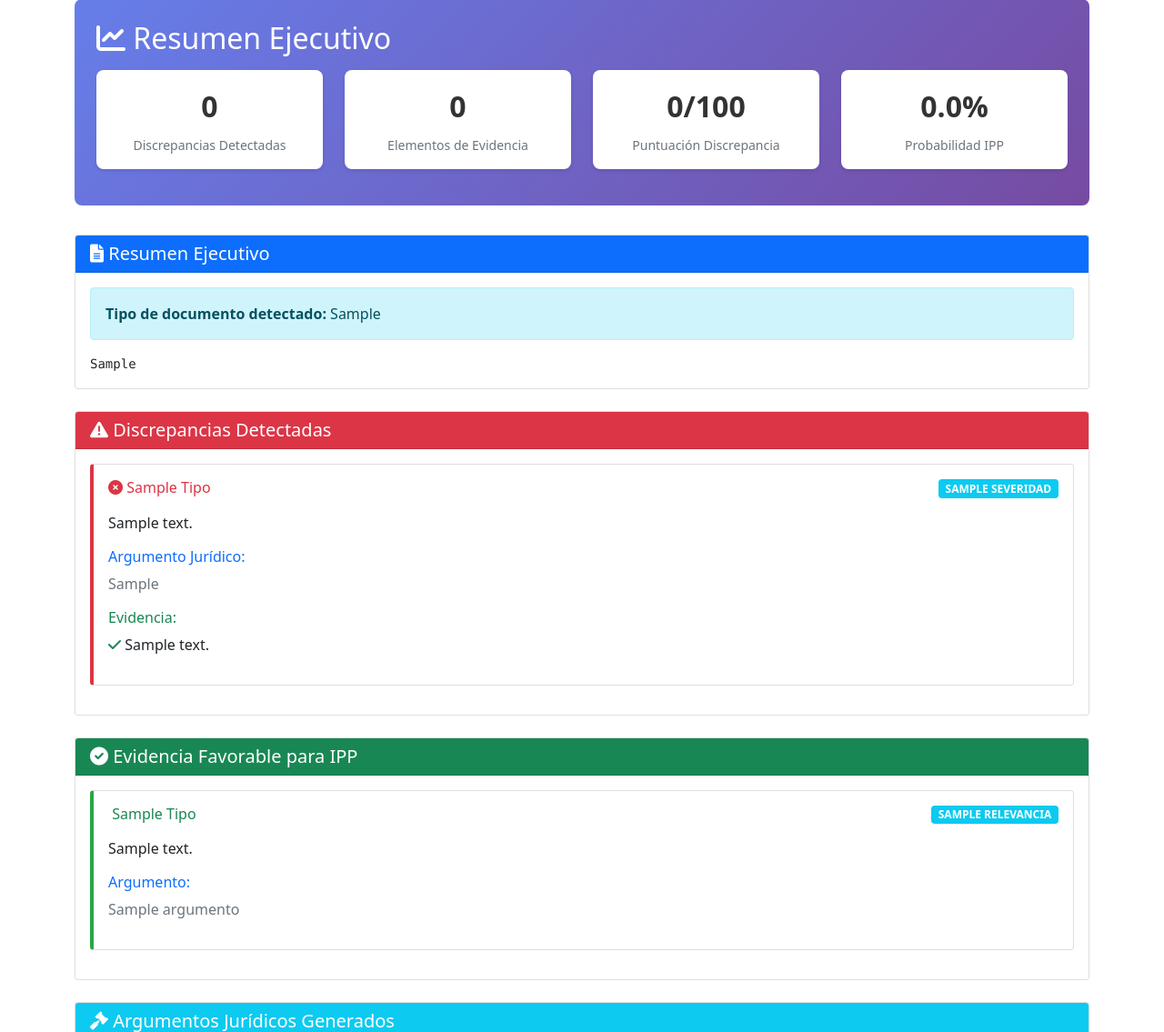
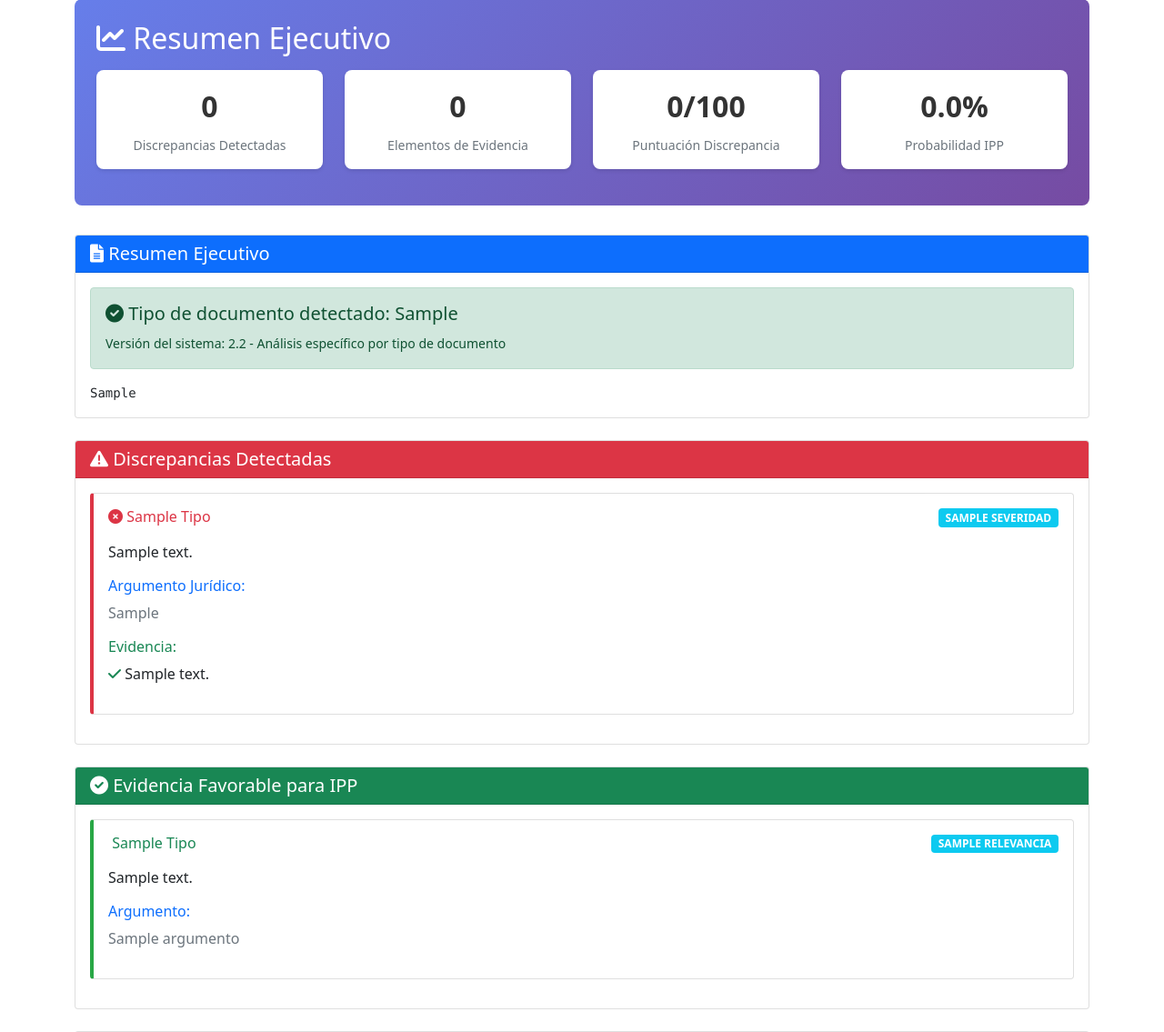
Before and after one commit to gracobjo/sentencias, a Python web app: template templates/analisis_discrepancias.html in a window 1280 px wide. Shown: the part 153-1288 px from the top of the page at 91% size. Run offline with Jinja, Linux system fonts and the light colour scheme; the template is opened without the code that fills it: most values are stand-ins (such as "Sample title", 1, 10 or a date in 2020).

Commit message:
Fix: Actualizar template para forzar actualización y mostrar tipo de documento

```diff
--- a/templates/analisis_discrepancias.html
+++ b/templates/analisis_discrepancias.html
@@ -3,7 +3,7 @@
 <head>
     <meta charset="UTF-8">
     <meta name="viewport" content="width=device-width, initial-scale=1.0">
-    <title>Análisis de Discrepancias Médicas-Legales - v2.1</title>
+    <title>Análisis de Discrepancias Médicas-Legales - v2.2</title>
     <link href="https://cdn.jsdelivr.net/npm/bootstrap@5.1.3/dist/css/bootstrap.min.css" rel="stylesheet">
     <link href="https://cdnjs.cloudflare.com/ajax/libs/font-awesome/6.0.0/css/all.min.css" rel="stylesheet">
     <style>
@@ -322,8 +322,9 @@
                     </div>
                     <div class="card-body">
                         {% if resultado.analisis_discrepancias and resultado.analisis_discrepancias.tipo_documento %}
-                        <div class="alert alert-info mb-3">
-                            <strong>Tipo de documento detectado:</strong> {{ resultado.analisis_discrepancias.tipo_documento|title }}
+                        <div class="alert alert-success mb-3">
+                            <h5><i class="fas fa-check-circle"></i> Tipo de documento detectado: {{ resultado.analisis_discrepancias.tipo_documento|title }}</h5>
+                            <small>Versión del sistema: 2.2 - Análisis específico por tipo de documento</small>
                         </div>
                         {% endif %}
                         <pre class="mb-0">{{ resultado.analisis_discrepancias.resumen_ejecutivo if resultado.analisis_discrepancias and resultado.analisis_discrepancias.resumen_ejecutivo else "Resumen no disponible" }}</pre>
```
